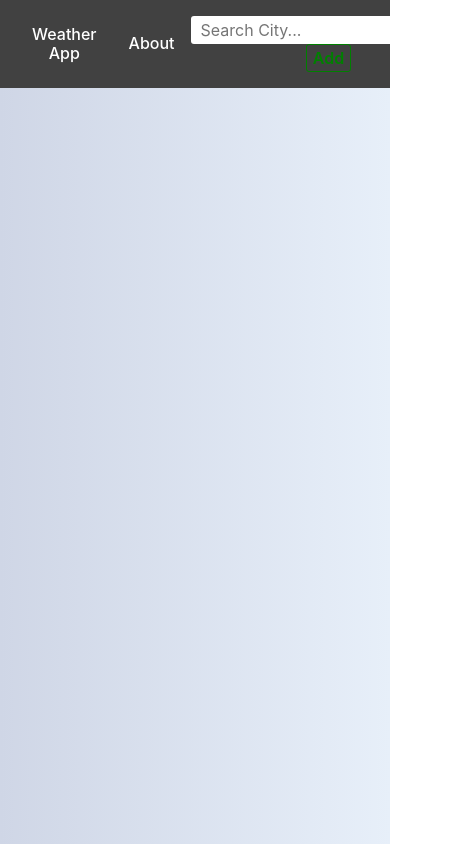
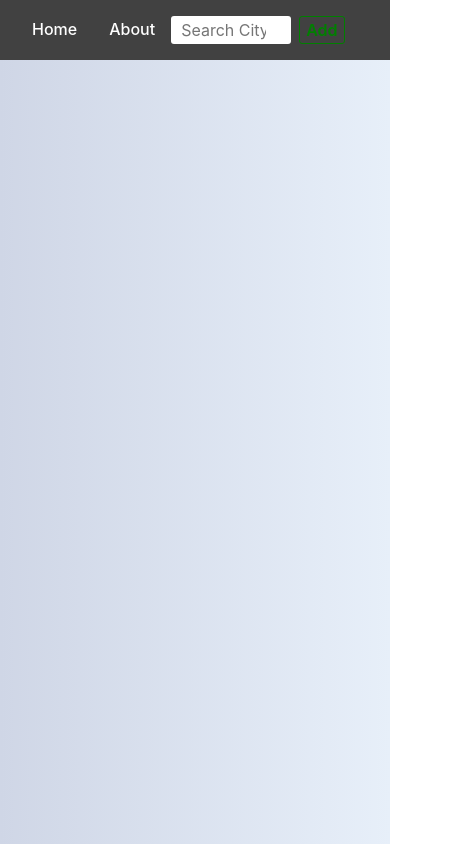
Before and after one commit to rodrigogerman16/WeatherApp, a React (Create React App) app: page / in a window 390 px wide. Shown: the whole page, 475 px wide, since content can reach past the window. Built offline with nearby package versions, Linux system fonts and the light colour scheme.

Commit message:
Typo in Navbar & responsive Navbar

```diff
--- a/src/components/Nav.jsx
+++ b/src/components/Nav.jsx
@@ -8,7 +8,7 @@ function Nav(props){
         <div className={style.Container}>
             <div>
                 <Link to="/">
-                    <h3>Weather App</h3>
+                    <h3>Home</h3>
                 </Link>
                 <Link to="/about" >
                     <h3>About</h3>
--- a/src/modules/SearchBar.module.css
+++ b/src/modules/SearchBar.module.css
@@ -2,10 +2,13 @@
     border: none;
     border-radius: 3px;
     padding: 2px 10px;
+    width: 100%;
+    min-width: 120px;
 }
 
 .Container{
     padding: 1em;
+    display: flex;
 }
 
 .Btn{
```
